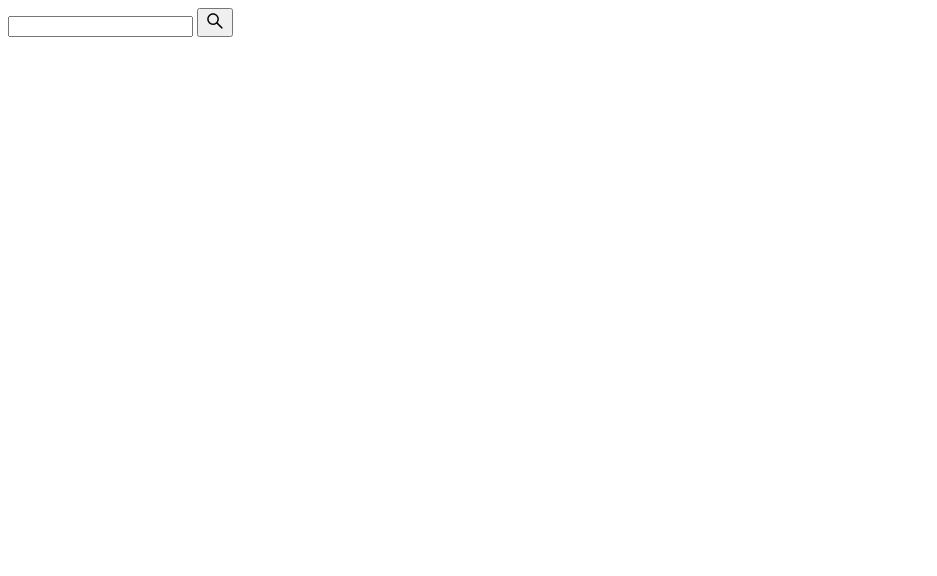
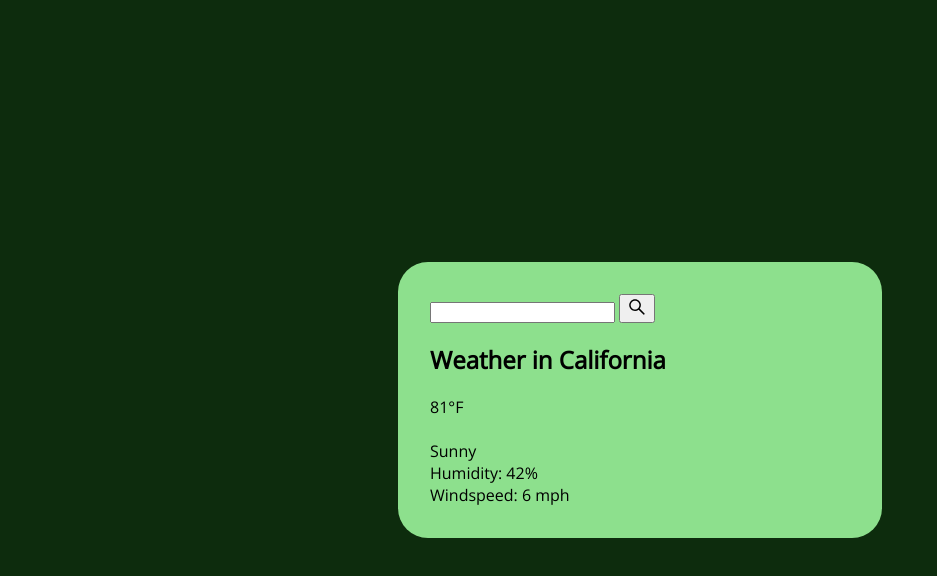
Before and after one commit to scorpio1028/weather-api, a plain HTML site: page assets/index.html in a window 1280 px wide. Shown: the whole page, without its empty margins (0-937 px from the left). Drawn offline with nearby package versions, Linux system fonts and the light colour scheme.

Commit message:
added font

```diff
--- a/assets/index.html
+++ b/assets/index.html
@@ -5,13 +5,27 @@
     <meta http-equiv="X-UA-Compatible" content="IE=edge">
     <meta name="viewport" content="width=device-width, initial-scale=1.0">
     <title>Weather Forecast</title>
+    <link href="https://fonts.googleapis.com/css2?family=Open+Sans&display=swap" rel="stylesheet">
+    <link rel="stylesheet" href="/assets/style.css">
+    <script src="./script.js"></script>
 </head>
 <body>
     <div class="card">
         <div class="search">
             <input type="text" class="searchbar">
-            <button><svg stroke="currentColor" fill="currentColor" stroke-width="0" viewBox="0 0 1024 1024" height="1.5em" width="1.5em" xmlns="http://www.w3.org/2000/svg"><path d="M909.6 854.5L649.9 594.8C690.2 542.7 712 479 712 412c0-80.2-31.3-155.4-87.9-212.1-56.6-56.7-132-87.9-212.1-87.9s-155.5 31.3-212.1 87.9C143.2 256.5 112 331.8 112 412c0 80.1 31.3 155.5 87.9 212.1C256.5 680.8 331.8 712 412 712c67 0 130.6-21.8 182.7-62l259.7 259.6a8.2 8.2 0 0 0 11.6 0l43.6-43.5a8.2 8.2 0 0 0 0-11.6zM570.4 570.4C528 612.7 471.8 636 412 636s-116-23.3-158.4-65.6C211.3 528 188 471.8 188 412s23.3-116.1 65.6-158.4C296 211.3 352.2 188 412 188s116.1 23.2 158.4 65.6S636 352.2 636 412s-23.3 116.1-65.6 158.4z"></path></svg></button>
+            <button><svg stroke="currentColor" fill="currentColor" stroke-width="0" viewBox="0 0 1024 1024" height="1.5em" width="1.5em" xmlns="http://www.w3.org/2000/svg"><path d="M909.6 854.5L649.9 594.8C690.2 542.7 712 479 712 412c0-80.2-31.3-155.4-87.9-212.1-56.6-56.7-132-87.9-212.1-87.9s-155.5 31.3-212.1 87.9C143.2 256.5 112 331.8 112 412c0 80.1 31.3 155.5 87.9 212.1C256.5 680.8 331.8 712 412 712c67 0 130.6-21.8 182.7-62l259.7 259.6a8.2 8.2 0 0 0 11.6 0l43.6-43.5a8.2 8.2 0 0 0 0-11.6zM570.4 570.4C528 612.7 471.8 636 412 636s-116-23.3-158.4-65.6C211.3 528 188 471.8 188 412s23.3-116.1 65.6-158.4C296 211.3 352.2 188 412 188s116.1 23.2 158.4 65.6S636 352.2 636 412s-23.3 116.1-65.6 158.4z">
+         </path>
+        </svg></button>
+        </div>
+        <div class="weather">
+         <h2 class="city">Weather in California</h2>
+         <div class="temperature"> 81°F</div>
+         <img src="" alt="" class="icon">
+         <div class="description"> Sunny</div>
+         <div class="humidity">Humidity: 42%</div>
+         <div class="wind">Windspeed: 6 mph</div>
         </div>
     </div>
+
 </body>
 </html>
--- /dev/null
+++ b/assets/style.css
@@ -0,0 +1,17 @@
+body{
+    display:flex;
+    justify-content:center;
+    align-items: center;
+    height: 100vh;
+    margin: 0;
+    background: rgb(13, 44, 13);
+    font-family: 'Open Sans', sans-serif;
+}
+.card{
+    background-color: rgb(141, 224, 141);
+    padding: 2em;
+    border-radius: 30px;
+    width: 100%;
+    max-width: 420px;
+    margin: 1em;
+}
```
Also changed, not shown: assets/script.js (added).
